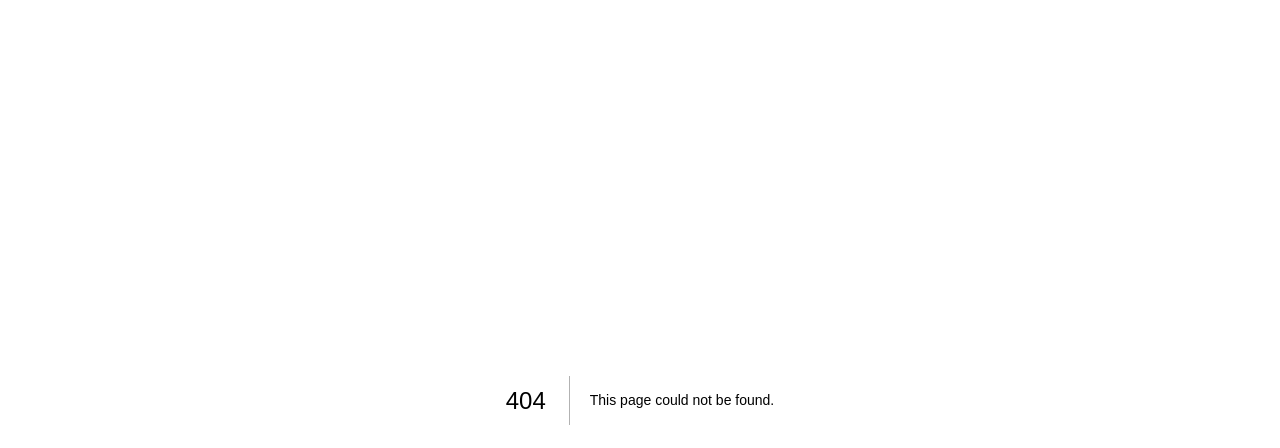
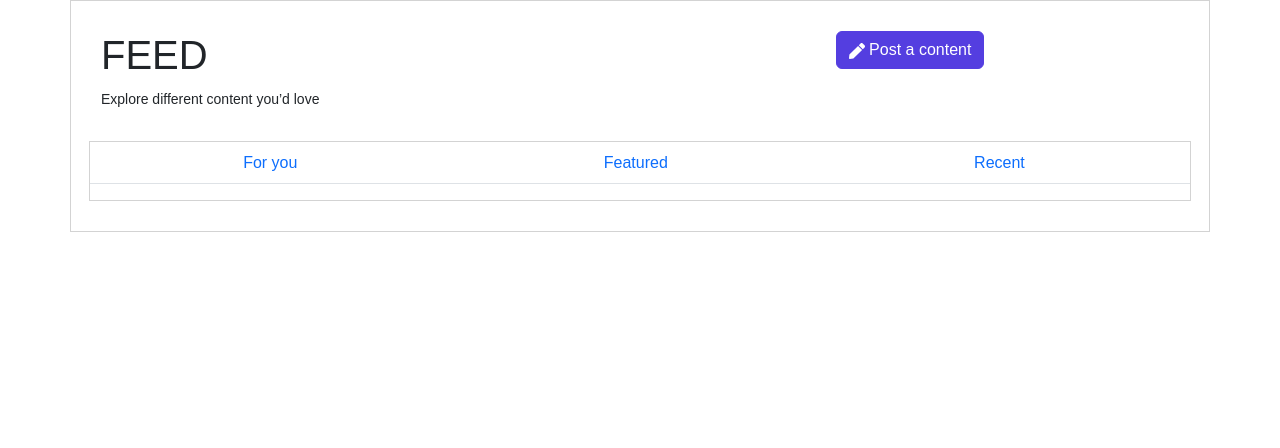
Before and after one commit to DanielRomeo/EconJournalEntry, a Next.js app in the folder frontend/: page /feed in a window 1280 px wide. Before the commit this address had no page. Shown: the top 448 px of the page. Built offline with nearby package versions, Linux system fonts and the light colour scheme.

Commit message:
added the post component

```diff
--- /dev/null
+++ b/frontend/src/app/_styles/Feed/FeedComponent.module.scss
@@ -0,0 +1,22 @@
+.nainContainer{
+    border: 1px solid lightgrey;
+    padding: 30px;
+
+
+    .headerRow{
+
+        .postButton{
+            background-color: #543EE0;
+            border: 1px solid #543EE0;
+        }
+    }
+
+    .mainRow{
+        margin-top: 30px;
+        border: 1px solid lightgrey;
+
+        .tabs{
+
+        }
+    }
+}
--- /dev/null
+++ b/frontend/src/app/_styles/Feed/PostComponent.module.scss
@@ -0,0 +1,26 @@
+.card{
+
+    .cardBodyUserinfo{
+        display: flex;
+        flex-direction: row;
+
+
+        .imageDiv{
+            .image{
+                border-radius: 50%;
+            }
+        }
+        .detailsDiv{
+            display: flex;
+            flex-direction: column;
+            justify-content: center;
+            margin-left: 20px;
+        }
+
+
+    }
+
+    .cardBodyPostDetails{
+
+    }
+}
--- /dev/null
+++ b/frontend/src/app/feed/feedComponent.tsx
@@ -0,0 +1,44 @@
+"use client";
+import { Row, Container, Col, Button, Tabs, Tab} from "react-bootstrap";
+import Styles from '../_styles/Feed/FeedComponent.module.scss'
+import { FaPen } from "react-icons/fa";
+import PostComponent from "./postComponent";
+
+const FeedComponent = ()  =>{
+    return (
+        <Container className={`${Styles.nainContainer}`}>
+            <Row className={`${Styles.headerRow}`}>
+                <Col lg='8' md='8' sm='6'>
+                    <h1>FEED</h1>
+                    <small>Explore different content you’d love </small>
+                </Col>
+
+                <Col lg='4' md='4' sm='6'>
+                    <Button className={`${Styles.postButton}`}><FaPen /> Post a content</Button>
+                </Col>
+            </Row>
+
+            <Row className={`${Styles.mainRow}`}>
+                <Tabs
+                    defaultActiveKey="register"
+                    id="fill-tab-example"
+                    className={`${Styles.tabs} mb-3`}
+                    fill
+                    >
+                    <Tab className={`${Styles.tab}`} eventKey="Foryou" title="For you">
+                        <PostComponent></PostComponent>
+                    </Tab>
+                    <Tab  className={`${Styles.tab}`} eventKey="Featured" title="Featured">
+                        sdfsdfs
+                    </Tab>
+                    <Tab className={`${Styles.tab}`} eventKey="Recent" title="Recent">
+                        re
+                    </Tab>
+
+                </Tabs>
+            </Row>
+        </Container>
+    )
+}
+
+export default FeedComponent;
--- /dev/null
+++ b/frontend/src/app/feed/page.tsx
@@ -0,0 +1,13 @@
+"use client";
+import { Row} from "react-bootstrap";
+import FeedComponent from "./feedComponent";
+
+const FeedPage = ()  =>{
+    return (
+        <div>
+            <FeedComponent></FeedComponent>
+        </div>
+    )
+}
+
+export default FeedPage;
--- /dev/null
+++ b/frontend/src/app/feed/postComponent.tsx
@@ -0,0 +1,42 @@
+"use client";
+import { Row, Container, Col, Button, Tabs, Tab, Card} from "react-bootstrap";
+import Styles from '../_styles/Feed/PostComponent.module.scss'
+import { FaPen } from "react-icons/fa";
+import Image from "next/image";
+
+
+// This is the post component that goes on the Feed page and the Analytics page
+const PostComponent = ()  => {
+    return (
+        <Card className={`${Styles.card}`}>
+
+            <Card.Body className={`${Styles.cardBodyUserinfo}`}>
+                <div className={`${Styles.imageDiv}`}>
+                    <Image
+                        className={`${Styles.image}`}
+                        src="/writeSectionImage1.jpg"
+                        width={100}
+                        height={100}
+                        alt="Picture of the author"
+                    />
+                </div>
+
+                <div className={`${Styles.detailsDiv}`}>
+                    <h6>Grace Ikpang</h6>
+                    <p>Product manager .<span>May 25th, 2023</span></p>
+                </div>
+            </Card.Body>
+
+            <Card.Body className={`${Styles.cardBodyPostDetails}`}>
+                <Card.Title></Card.Title>
+                <Card.Text>
+                Some quick example text to build on the card title and make up the
+                bulk of the card's content.
+                </Card.Text >
+                <Button variant="primary">Go somewhere</Button>
+            </Card.Body>
+        </Card>
+    )
+}
+
+export default PostComponent;
```
